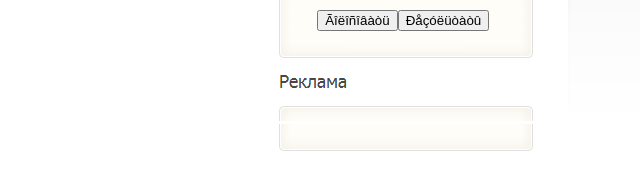
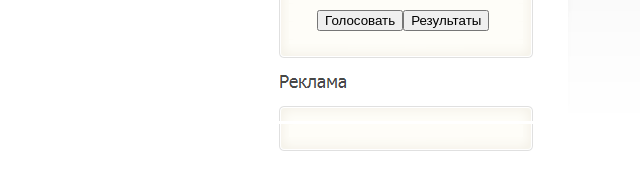
Before and after one commit to evgen-starkov/omega, a plain HTML site: page contacts.htm in a window 1280 px wide. Shown: the part 780-960 px from the top of the page, 640-1280 px from the left. Drawn offline with Linux system fonts and the light colour scheme.

Commit message:
Update contacts.htm

```diff
--- a/contacts.htm
+++ b/contacts.htm
@@ -228,7 +228,7 @@
 
           <input type="hidden" name="vote_id" id="vote_id" value="2">
 
-          <input type="submit"  class="bbcodes" value="Ãîëîñîâàòü">
+          <input type="submit"  class="bbcodes" value="Голосовать">
 
           </td><td>
 
@@ -236,7 +236,7 @@
 
           <input type="hidden" name="vote_id" value="2">
 
-          <input type="submit"  class="bbcodes" value="Ðåçóëüòàòû">
+          <input type="submit"  class="bbcodes" value="Результаты">
 
 
 
```
